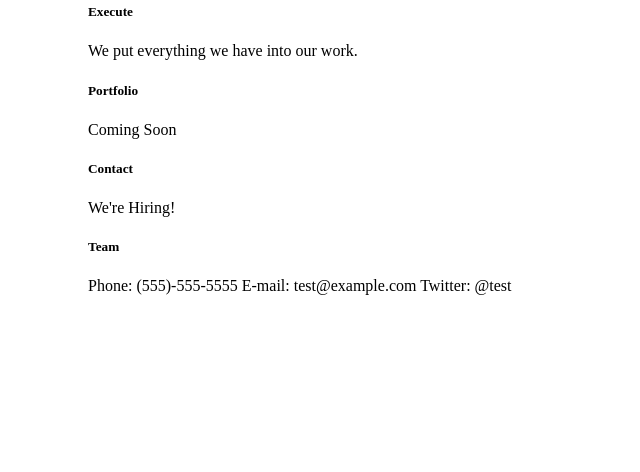
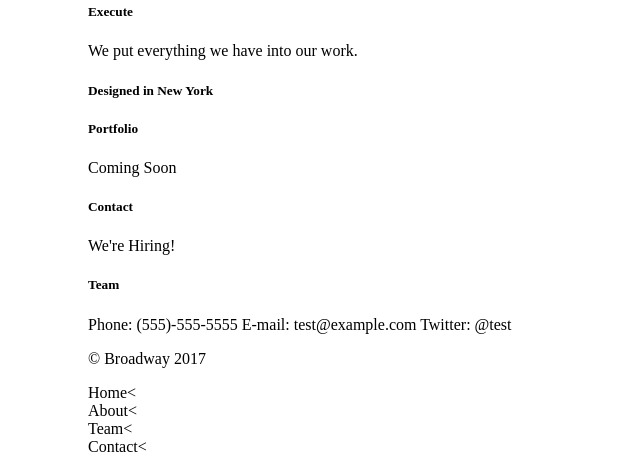
Before and after one commit to Artfuldrifter/Broadway, a plain HTML site: page index.html in a window 1280 px wide. Shown: the part 1348-1820 px from the top of the page, without its empty margins (0-640 px from the left). Before the commit the page ends 1659 px from the top, so only its background shows below. Drawn offline with Linux system fonts and the light colour scheme.

Commit message:
added final text content to page

```diff
--- a/index.html
+++ b/index.html
@@ -27,6 +27,8 @@
         <h5>Execute</h5>
         <p>We put everything we have into our work.</p>
 
+        <h5>Designed in New York</h5>
+
         <h5>Portfolio</h5>
         <p>Coming Soon</p>
 
@@ -37,5 +39,6 @@
           <p>Phone: (555)-555-5555
             E-mail: test@example.com
             Twitter: @test</p>
+            <p> © Broadway 2017 <div id="Home">Home< <div id="About">About< <div id="Team">Team< <div id="Contact">Contact<
   </body>
 </html>
```
